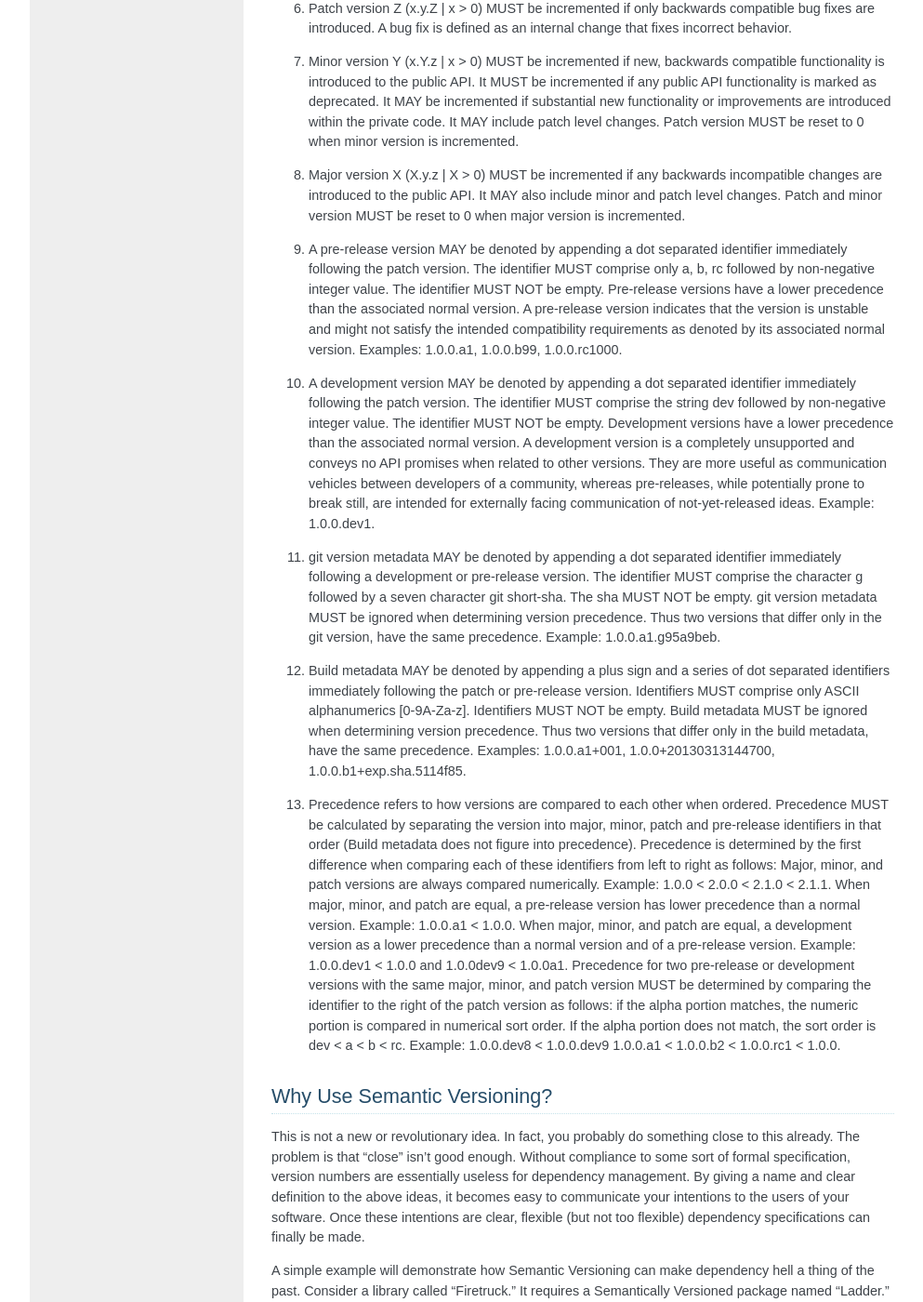
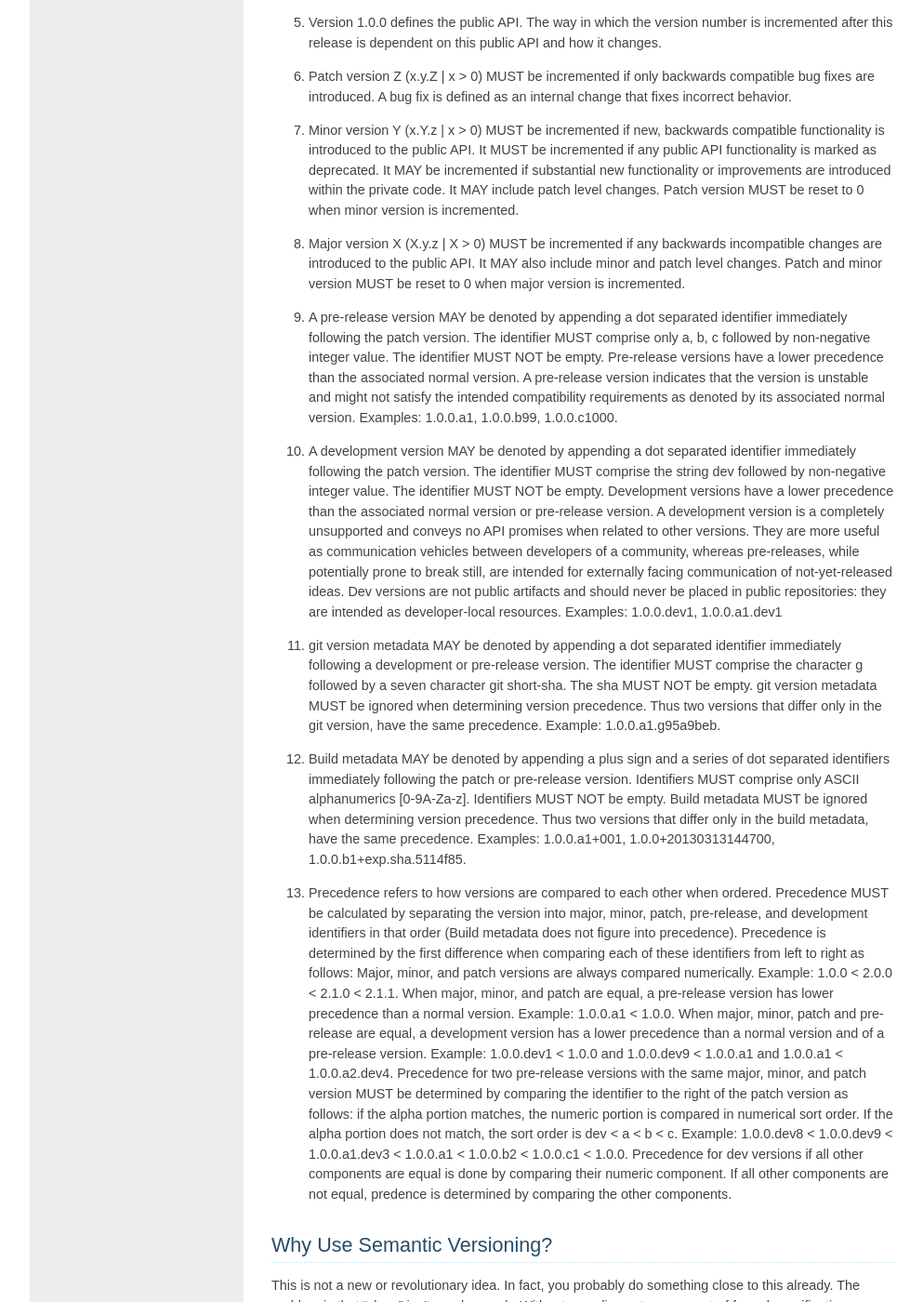
Before and after one commit to openstack/pbr, a Sphinx documentation site: the page built from doc/source/semver.rst, in a window 1280 px wide and 1400 px high, scrolled down 1619 px. Shown: the whole window at 93% size, without its empty margins (128-1121 px from the left). Built offline with Sphinx 7.4.7, drawn with Linux system fonts in a browser that asks for light colours; some of the changed text lies outside the part shown.

Commit message:
Fixup semver
The semver doc that Monty wrote was great, but doesn't work in the
real world. Specifically because 1.dev1 < 1.a1, we're unable to
depend on alphas without our testing getting locked down to the alpha
on PyPI rather than the revision we're trying to test.

This update fixes that by allowing 1.a1.dev1, audits for consistency
with PEP-440, fixes up the contact details now that this is team
maintained and notes that its as much Python specific as Linux
specific. We also remove the never-in-a-release
SemanticVersion.to_release method, as YAGNI.

Change-Id: I005a2386842633e9fcda76adfc523196c8c2c95d
Sem-Ver: feature

```diff
--- a/doc/source/semver.rst
+++ b/doc/source/semver.rst
@@ -1,24 +1,33 @@
-Linux Compatible Semantic Versioning 3.0.0
-==========================================
+Linux/Python Compatible Semantic Versioning 3.0.0
+=================================================
 
 This is a fork of Semantic Versioning 2.0. The specific changes have to do
 with the format of pre-release and build labels, specifically to make them
-not confusing when co-existing with Linux Distribution packaging.
-Inspiration for the format of the pre-release and build labels came from
-Python's PEP440.
+not confusing when co-existing with Linux distribution packaging and Python
+packaging. Inspiration for the format of the pre-release and build labels
+came from Python's PEP440.
+
+Changes vs SemVer 2.0
+---------------------
+
+#. dev versions are defined. These are extremely useful when
+   dealing with CI and CD systems when 'every commit is a release' is not
+   feasible.
+
+#. All versions have been made PEP-440 compatible, because of our deep
+   roots in Python. Pre-release versions are now separated by . not -, and
+   use a/b/c rather than alpha/beta etc.
 
 Summary
 -------
 
-Given a version number MAJOR.MINOR.PATCH, increment the:
+Given a version number MAJOR.MINOR.PATCH,
+increment the:
 
 #. MAJOR version when you make incompatible API changes,
 #. MINOR version when you add functionality in a backwards-compatible
    manner, and
 #. PATCH version when you make backwards-compatible bug fixes.
-
-Additional labels for pre-release and build metadata are available as
-extensions to the MAJOR.MINOR.PATCH format.
 
 Introduction
 ------------
@@ -111,24 +114,27 @@ document are to be interpreted as described in `RFC
 
 #.  A pre-release version MAY be denoted by appending a dot
     separated identifier immediately following the patch version.
-    The identifier MUST comprise only a, b, rc followed by non-negative
+    The identifier MUST comprise only a, b, c followed by non-negative
     integer value. The identifier MUST NOT be empty.
     Pre-release versions have a lower precedence than the associated normal
     version. A pre-release version indicates that
     the version is unstable and might not satisfy the intended
     compatibility requirements as denoted by its associated normal
-    version. Examples: 1.0.0.a1, 1.0.0.b99, 1.0.0.rc1000.
+    version. Examples: 1.0.0.a1, 1.0.0.b99, 1.0.0.c1000.
 
 #.  A development version MAY be denoted by appending a dot separated
     identifier immediately following the patch version.
     The identifier MUST comprise the string dev followed by non-negative
     integer value. The identifier MUST NOT be empty. Development versions
-    have a lower precedence than the associated normal version. A development
-    version is a completely unsupported and conveys no API promises when
-    related to other versions. They are more useful as communication
-    vehicles between developers of a community, whereas pre-releases, while
-    potentially prone to break still, are intended for externally facing
-    communication of not-yet-released ideas. Example: 1.0.0.dev1.
+    have a lower precedence than the associated normal version or pre-release
+    version. A development version is a completely unsupported and conveys no
+    API promises when related to other versions. They are more useful as
+    communication vehicles between developers of a community, whereas
+    pre-releases, while potentially prone to break still, are intended for
+    externally facing communication of not-yet-released ideas. Dev versions
+    are not public artifacts and should never be placed in public
+    repositories: they are intended as developer-local resources. Examples:
+    1.0.0.dev1, 1.0.0.a1.dev1
 
 #.  git version metadata MAY be denoted by appending a dot separated
     identifier immediately following a development or pre-release version.
@@ -149,23 +155,26 @@ document are to be interpreted as described in `RFC
 
 #.  Precedence refers to how versions are compared to each other when
     ordered. Precedence MUST be calculated by separating the version
-    into major, minor, patch and pre-release identifiers in that order
-    (Build metadata does not figure into precedence). Precedence is
-    determined by the first difference when comparing each of these
+    into major, minor, patch, pre-release, and development identifiers in
+    that order (Build metadata does not figure into precedence). Precedence
+    is determined by the first difference when comparing each of these
     identifiers from left to right as follows: Major, minor, and patch
     versions are always compared numerically. Example: 1.0.0 < 2.0.0 <
     2.1.0 < 2.1.1. When major, minor, and patch are equal, a pre-release
     version has lower precedence than a normal version. Example:
-    1.0.0.a1 < 1.0.0. When major, minor, and patch are equal, a development
-    version as a lower precedence than a normal version and of a pre-release
-    version. Example: 1.0.0.dev1 < 1.0.0 and 1.0.0dev9 < 1.0.0a1.
-    Precedence for two pre-release or development versions with
-    the same major, minor, and patch version MUST be determined by
-    comparing the identifier to the right of the patch version as follows:
+    1.0.0.a1 < 1.0.0. When major, minor, patch and pre-release are equal, a
+    development version has a lower precedence than a normal version and of a
+    pre-release version. Example: 1.0.0.dev1 < 1.0.0 and 1.0.0.dev9 <
+    1.0.0.a1 and 1.0.0.a1 < 1.0.0.a2.dev4. Precedence for two pre-release
+    versions with the same major, minor, and patch version MUST be determined
+    by comparing the identifier to the right of the patch version as follows:
     if the alpha portion matches, the numeric portion is compared in
-    numerical sort order. If the alpha portion does not match, the sort
-    order is dev < a < b < rc. Example: 1.0.0.dev8 < 1.0.0.dev9
-    1.0.0.a1 < 1.0.0.b2 < 1.0.0.rc1 < 1.0.0.
+    numerical sort order. If the alpha portion does not match, the sort order
+    is dev < a < b < c. Example: 1.0.0.dev8 < 1.0.0.dev9 < 1.0.0.a1.dev3 <
+    1.0.0.a1 < 1.0.0.b2 < 1.0.0.c1 < 1.0.0.  Precedence for dev versions if
+    all other components are equal is done by comparing their numeric
+    component. If all other components are not equal, predence is determined
+    by comparing the other components.
 
 Why Use Semantic Versioning?
 ----------------------------
@@ -302,23 +311,15 @@ limits on the size of the string.
 About
 -----
 
-The Linux Compatible Semantic Versioning specification was modified by
-`Monty Taylor <http://inaugust.com>`__, member of `The Satori
-Group <http://satori-group.com>`__, co-founder of OpenStack and Free
-Software Hacker.
+The Linux/Python Compatible Semantic Versioning specification is maintained
+by the `OpenStack <http://openstack.org>`_ project.
 
-It was based on The Semantic Versioning specification, which was
+It is based on The Semantic Versioning specification, which was
 authored by `Tom Preston-Werner <http://tom.preston-werner.com>`__,
-inventor of Gravatars and cofounder of GitHub, with inputs from `PEP
-440 <http://www.python.org/dev/peps/pep-0440/>`__ which was authored by
-`Nick Coughlan <http://www.boredomandlaziness.org>`__ who is a core
-Python developer and generally a great guy. I don't really know which
-things Nick invented or co-founded, and I'm not really sure why we'd
-need to list those here, but Tom did, so I figured coding style is
-usually about sticking to the style that was there before you showed up.
+with inputs from `PEP 440 <http://www.python.org/dev/peps/pep-0440/>`_
 
-If you'd like to leave feedback, please `open an issue on
-GitHub <https://github.com/emonty/semver/issues>`__.
+If you'd like to leave feedback, please `open an issue
+<https://bugs.launchpad.net/pbr/+filebug>`_.
 
 License
 -------
```
Also changed, not shown: other parts of doc/source/semver.rst (+0 -6 lines), pbr/version.py (+60 -62 lines), 2 other files.
